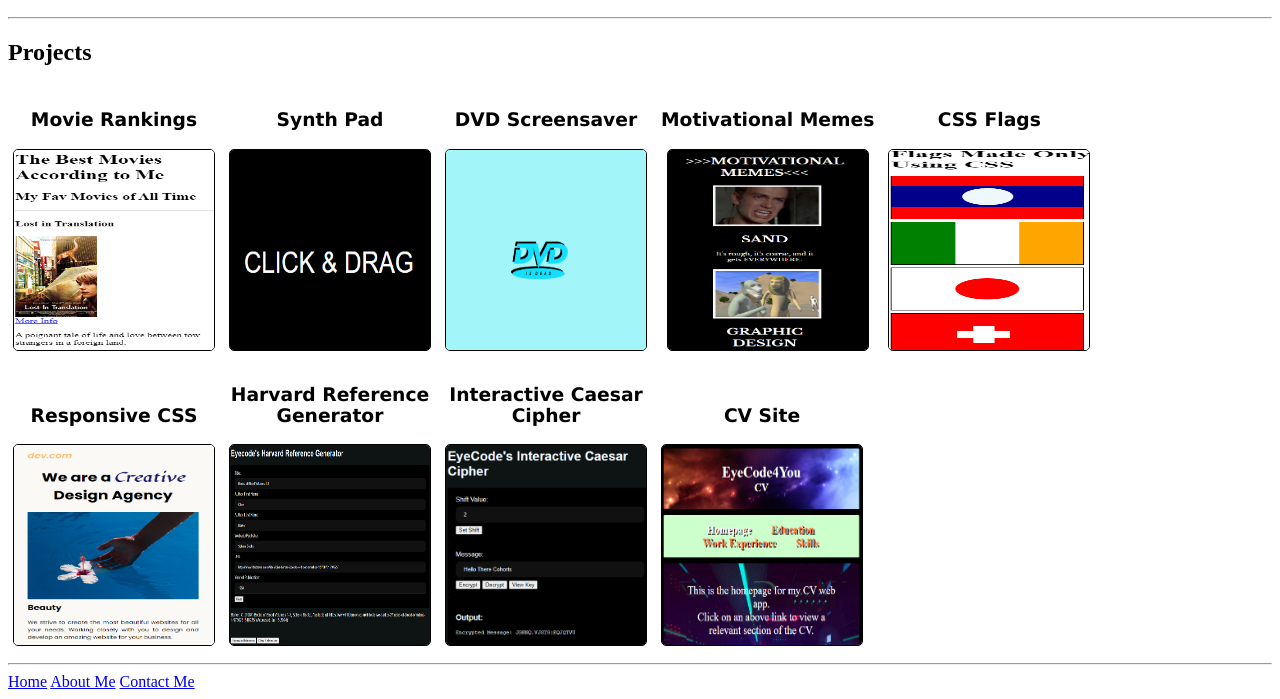
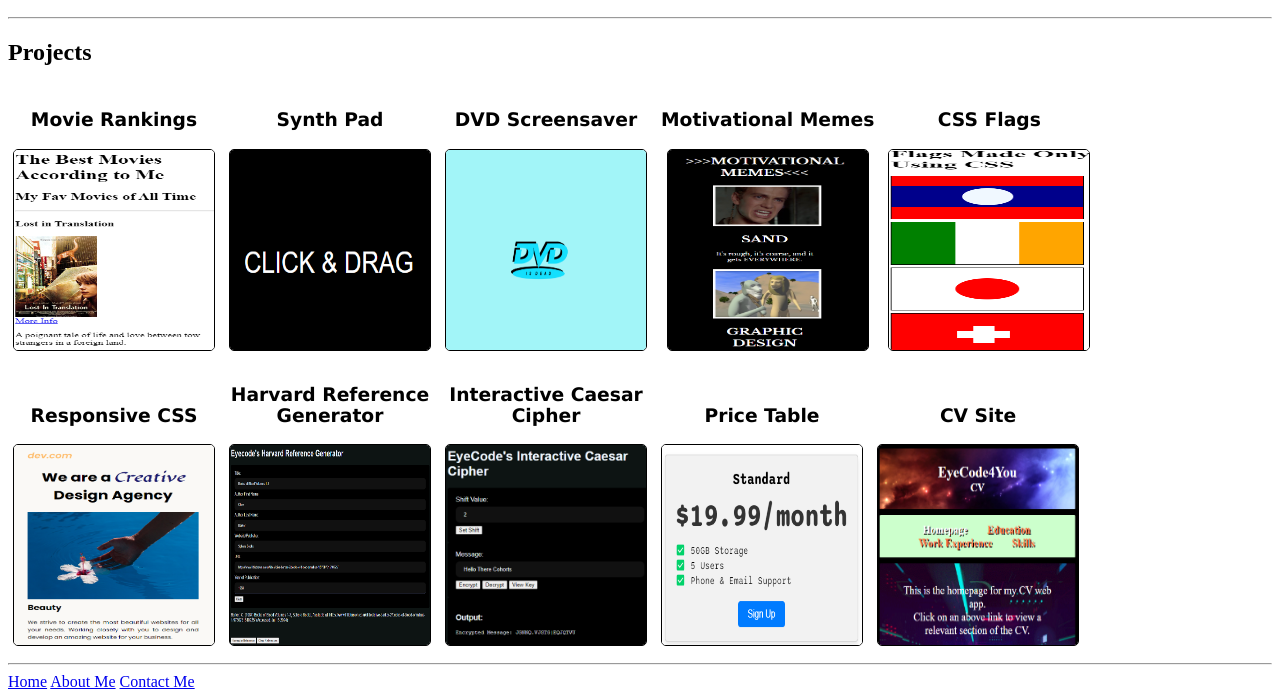
Before and after one commit to eyecode4you/html-portfolio, a plain HTML site: page index.html in a window 1280 px wide. Shown: the part 110-809 px from the top of the page. Drawn offline with Linux system fonts and the light colour scheme.

Commit message:
Update index.html

```diff
--- a/index.html
+++ b/index.html
@@ -71,6 +71,11 @@
     </span>
 
     <span>
+    <h3>Price Table</h3>
+    <a href="./public/Price Table/index.html"><img src="./public/Price Table/image.png"></a>
+    </span>
+
+    <span>
     <h3>CV Site</h3>
     <a href="./public/CV Site/index.html"><img src="./public/CV Site/image.png"></a>
     </span>
```
